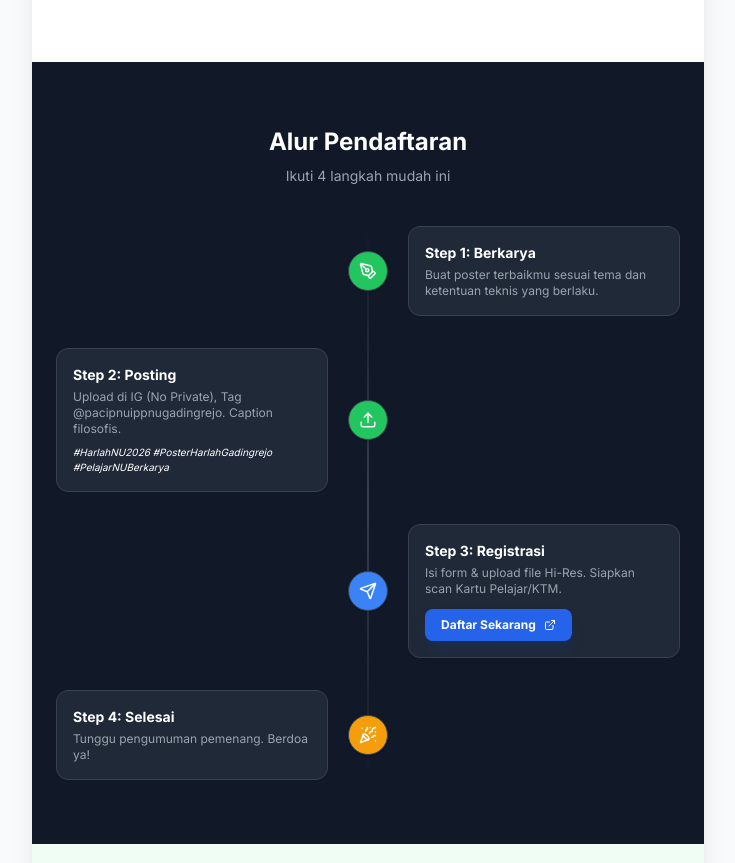
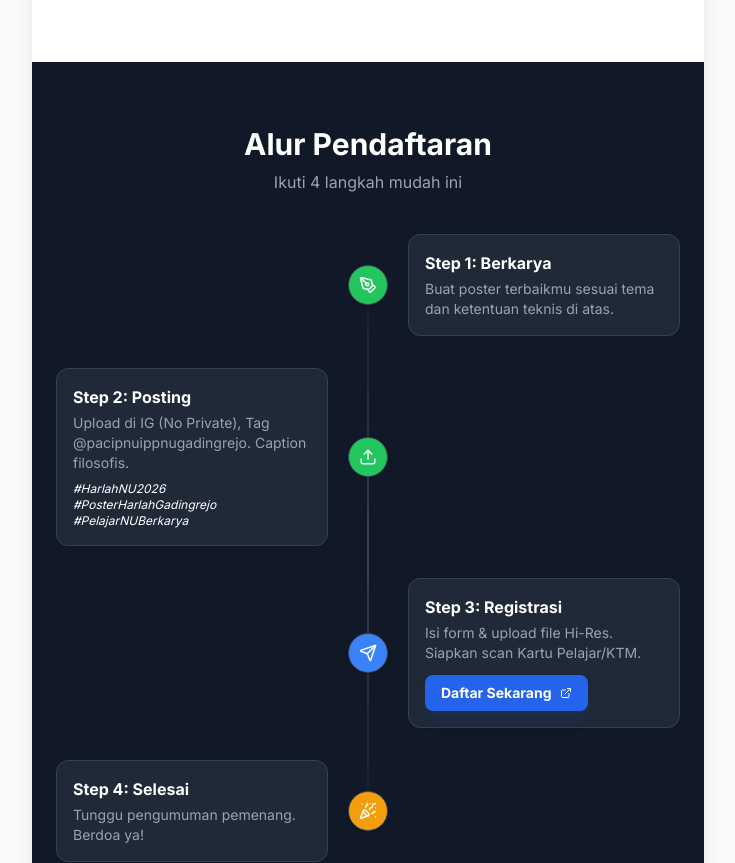
Before and after one commit to Wildan2150/lomba-poster-harlah103nu, a React (Vite) app: page / in a window 1280 px wide. Shown: the part 4585-5448 px from the top of the page, without its empty margins (272-1007 px from the left). Built offline with nearby package versions, Linux system fonts and the light colour scheme.

Commit message:
Add files via upload

```diff
--- a/components/Flow.tsx
+++ b/components/Flow.tsx
@@ -5,8 +5,8 @@ const Flow: React.FC = () => {
   return (
     <div className="px-6 py-16 bg-gray-900 text-white">
       <div className="mb-10 text-center">
-        <h2 className="text-2xl font-bold mb-2">Alur Pendaftaran</h2>
-        <p className="text-gray-400 text-sm">Ikuti 4 langkah mudah ini</p>
+        <h2 className="text-3xl font-bold mb-2">Alur Pendaftaran</h2>
+        <p className="text-gray-400 text-base">Ikuti 4 langkah mudah ini</p>
       </div>
 
       <div className="space-y-8 relative before:absolute before:inset-0 before:ml-5 before:-translate-x-px md:before:mx-auto md:before:translate-x-0 before:h-full before:w-0.5 before:bg-gradient-to-b before:from-transparent before:via-gray-700 before:to-transparent">
@@ -18,9 +18,9 @@ const Flow: React.FC = () => {
           </div>
           <div className="w-[calc(100%-4rem)] md:w-[calc(50%-2.5rem)] bg-gray-800 p-4 rounded-xl border border-gray-700 shadow-sm">
             <div className="flex items-center justify-between space-x-2 mb-1">
-              <div className="font-bold text-white text-sm">Step 1: Berkarya</div>
+              <div className="font-bold text-white text-base">Step 1: Berkarya</div>
             </div>
-            <div className="text-gray-400 text-xs">Buat poster terbaikmu sesuai tema dan ketentuan teknis yang berlaku.</div>
+            <div className="text-gray-400 text-sm">Buat poster terbaikmu sesuai tema dan ketentuan teknis di atas.</div>
           </div>
         </div>
 
@@ -31,10 +31,10 @@ const Flow: React.FC = () => {
           </div>
           <div className="w-[calc(100%-4rem)] md:w-[calc(50%-2.5rem)] bg-gray-800 p-4 rounded-xl border border-gray-700 shadow-sm">
             <div className="flex items-center justify-between space-x-2 mb-1">
-              <div className="font-bold text-white text-sm">Step 2: Posting</div>
+              <div className="font-bold text-white text-base">Step 2: Posting</div>
             </div>
-            <div className="text-gray-400 text-xs mb-2">Upload di IG (No Private), Tag @pacipnuippnugadingrejo. Caption filosofis.</div>
-            <div className="text-[10px] text-nu-400 italic">#HarlahNU2026 #PosterHarlahGadingrejo #PelajarNUBerkarya</div>
+            <div className="text-gray-400 text-sm mb-2">Upload di IG (No Private), Tag @pacipnuippnugadingrejo. Caption filosofis.</div>
+            <div className="text-xs text-nu-400 italic">#HarlahNU2026 #PosterHarlahGadingrejo #PelajarNUBerkarya</div>
           </div>
         </div>
 
@@ -45,14 +45,14 @@ const Flow: React.FC = () => {
           </div>
           <div className="w-[calc(100%-4rem)] md:w-[calc(50%-2.5rem)] bg-gray-800 p-4 rounded-xl border border-gray-700 shadow-sm">
             <div className="flex items-center justify-between space-x-2 mb-1">
-              <div className="font-bold text-white text-sm">Step 3: Registrasi</div>
+              <div className="font-bold text-white text-base">Step 3: Registrasi</div>
             </div>
-            <div className="text-gray-400 text-xs mb-3">Isi form & upload file Hi-Res. Siapkan scan Kartu Pelajar/KTM.</div>
+            <div className="text-gray-400 text-sm mb-3">Isi form & upload file Hi-Res. Siapkan scan Kartu Pelajar/KTM.</div>
             <a
               href="https://forms.gle/9Lg3htmerWNajmHz8"
               target="_blank"
               rel="noopener noreferrer"
-              className="inline-flex items-center gap-2 px-4 py-2 bg-blue-600 hover:bg-blue-700 text-white text-xs font-bold rounded-lg transition-colors shadow-lg shadow-blue-900/30"
+              className="inline-flex items-center gap-2 px-4 py-2 bg-blue-600 hover:bg-blue-700 text-white text-sm font-bold rounded-lg transition-colors shadow-lg shadow-blue-900/30"
             >
               Daftar Sekarang <ExternalLink size={12}/>
             </a>
@@ -66,9 +66,9 @@ const Flow: React.FC = () => {
           </div>
           <div className="w-[calc(100%-4rem)] md:w-[calc(50%-2.5rem)] bg-gray-800 p-4 rounded-xl border border-gray-700 shadow-sm">
             <div className="flex items-center justify-between space-x-2 mb-1">
-              <div className="font-bold text-white text-sm">Step 4: Selesai</div>
+              <div className="font-bold text-white text-base">Step 4: Selesai</div>
             </div>
-            <div className="text-gray-400 text-xs">Tunggu pengumuman pemenang. Berdoa ya!</div>
+            <div className="text-gray-400 text-sm">Tunggu pengumuman pemenang. Berdoa ya!</div>
           </div>
         </div>
 
```
